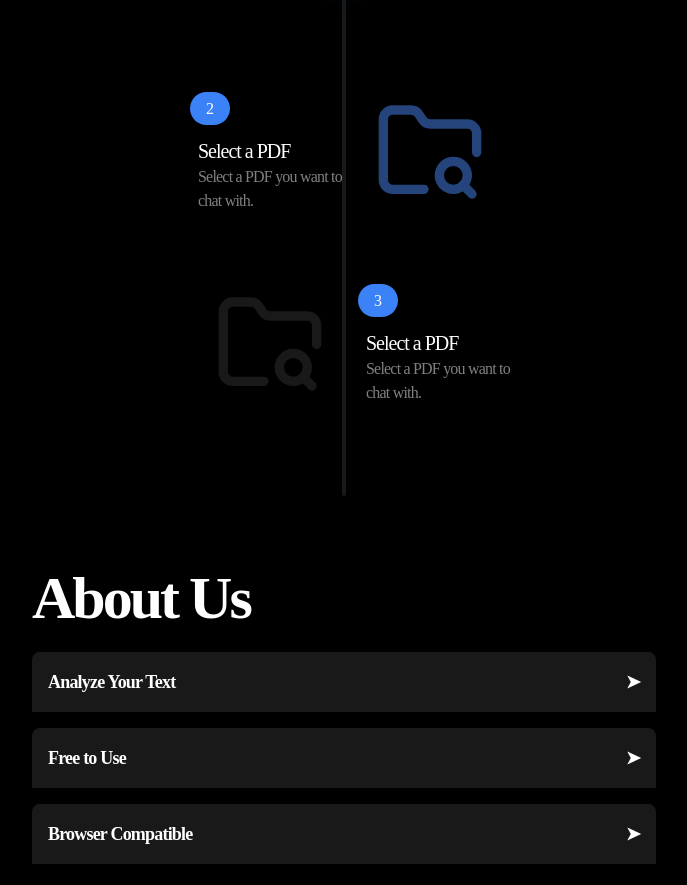
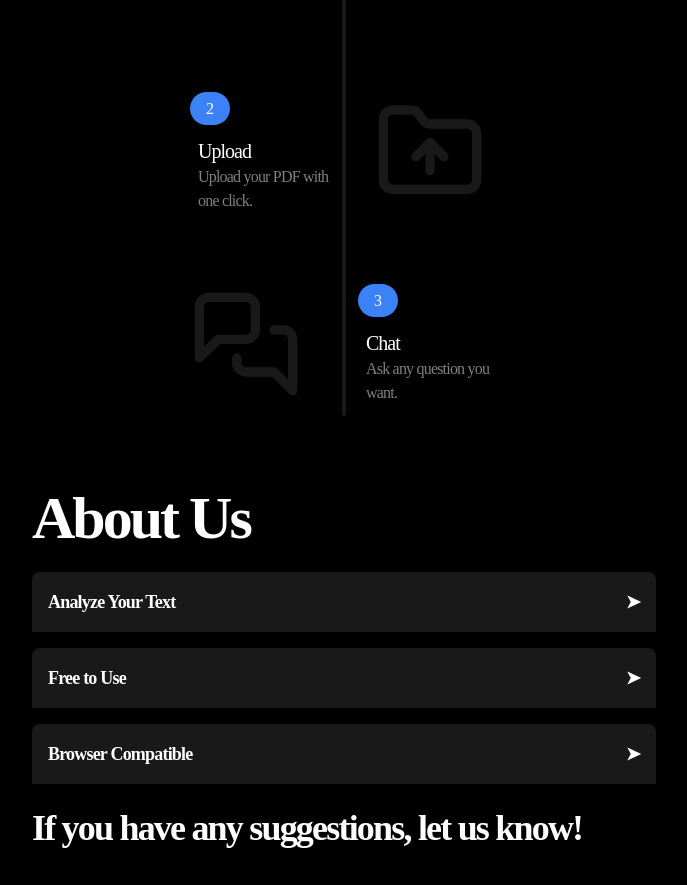
Before and after one commit to Piyushxz/SanityAI-DocumentSummerizer, a React (Vite) app: page / in a window 1280 px wide. Shown: the part 2152-3037 px from the top of the page, without its empty margins (296-983 px from the left). Built offline with nearby package versions, Linux system fonts and the light colour scheme; a web font is replaced by a local one.

Commit message:
added icon

```diff
--- /dev/null
+++ b/src/components/icons/MessagesIcon.tsx
@@ -0,0 +1,21 @@
+export const MessagesIcon = ({ size = 24, color = "currentColor", className = "" }) => {
+    return (
+      <svg
+        xmlns="http://www.w3.org/2000/svg"
+        width={size}
+        height={size}
+        viewBox="0 0 24 24"
+        fill="none"
+        stroke={color}
+        strokeWidth="2"
+        strokeLinecap="round"
+        strokeLinejoin="round"
+        className={`lucide lucide-messages-square ${className}`}
+      >
+        <path d="M14 9a2 2 0 0 1-2 2H6l-4 4V4a2 2 0 0 1 2-2h8a2 2 0 0 1 2 2z" />
+        <path d="M18 9h2a2 2 0 0 1 2 2v11l-4-4h-6a2 2 0 0 1-2-2v-1" />
+      </svg>
+    );
+  };
+
+  export default MessagesIcon;
--- /dev/null
+++ b/src/components/icons/UploadFolder.tsx
@@ -0,0 +1,22 @@
+export const UploadFolderIcon = ({ size = 24, color = "currentColor", className = "" }) => {
+    return (
+      <svg
+        xmlns="http://www.w3.org/2000/svg"
+        width={size}
+        height={size}
+        viewBox="0 0 24 24"
+        fill="none"
+        stroke={color}
+        strokeWidth="2"
+        strokeLinecap="round"
+        strokeLinejoin="round"
+        className={`lucide lucide-folder-up ${className}`}
+      >
+        <path d="M20 20a2 2 0 0 0 2-2V8a2 2 0 0 0-2-2h-7.9a2 2 0 0 1-1.69-.9L9.6 3.9A2 2 0 0 0 7.93 3H4a2 2 0 0 0-2 2v13a2 2 0 0 0 2 2Z" />
+        <path d="M12 10v6" />
+        <path d="m9 13 3-3 3 3" />
+      </svg>
+    );
+  };
+
+  export default UploadFolderIcon;
--- a/src/pages/Landing.tsx
+++ b/src/pages/Landing.tsx
@@ -6,6 +6,8 @@ import { useNavigate } from "react-router-dom";
 import { useRef } from "react";
 import { useTransform } from "motion/react";
 import SearchFolderIcon from "../components/icons/SearchFolderIcon";
+import UploadFolderIcon from "../components/icons/UploadFolder";
+import MessagesIcon from "../components/icons/MessagesIcon";
 
 export const Landing = () => {
   const navigate = useNavigate()
@@ -30,7 +32,7 @@ export const Landing = () => {
 
   const { scrollYProgress: iconScrollYProgress2 } = useScroll({
     target: iconRef2,
-    offset: ["center", "end"],
+    offset: ["center", "start"],
     axis: "y",
   });
 
@@ -44,7 +46,7 @@ export const Landing = () => {
 
 
   useMotionValueEvent(sectionScrollYProgress,"change",(latest)=>console.log(latest))
-  const pos = useTransform(sectionScrollYProgress,[0,1],["0px","470px"])
+  const pos = useTransform(sectionScrollYProgress,[0,1],["0px","55vh"])
   const col = useTransform(iconScrollYProgress,[0,1],["#191919","#3B82F6"])
   const col2 = useTransform(iconScrollYProgress2,[0,1],["#191919","#3B82F6"])
 
@@ -138,7 +140,7 @@ export const Landing = () => {
           <div className="w-full flex justify-center  ">
 
 
-            <div className="h-[90vh]  md:h-[80vh] bg-[#191919] w-1 rounded-lg">
+            <div className="h-[80vh] md:h-[50vh] lg:h-[70vh]  bg-[#191919] w-1 rounded-lg">
              <motion.span
             ref = {targetRef}
              style={{y:pos
@@ -173,13 +175,13 @@ export const Landing = () => {
             ref={iconRef2}
             style={{ color: col2 }}
             className="absolute mb-6  translate-x-8">
-              <SearchFolderIcon className="text-inherit size-28" />
+              <UploadFolderIcon className="text-inherit size-28" />
             </motion.div>
 
             <div className="w-40 h-24 mt-8 -translate-x-38 ">
               <span className="rounded-full font-primary bg-[#3B82F6] px-4 py-2 text-white ">2</span>
-              <h1 className="font-primary tracking-tighter font-normal text-xl text-white px-2 mt-4">Select a PDF</h1>
-              <h1 className="font-primary tracking-tighter font-normal text-md text-white/50 px-2">Select a PDF you want to chat with.</h1>
+              <h1 className="font-primary tracking-tighter font-normal text-xl text-white px-2 mt-4">Upload </h1>
+              <h1 className="font-primary tracking-tighter font-normal text-md text-white/50 px-2">Upload your PDF with one click.</h1>
 
             </div>
 
@@ -188,14 +190,14 @@ export const Landing = () => {
             <motion.div
             ref={iconRef3}
             style={{ color: col3 }}
-            className="absolute mb-6  -translate-x-32">
-              <SearchFolderIcon className="text-inherit size-28" />
+            className="absolute mb-6  -translate-x-38">
+              <MessagesIcon className="text-inherit size-28" />
             </motion.div>
 
             <div className="w-40 h-24 mt-8 translate-x-4 ">
               <span className="rounded-full font-primary bg-[#3B82F6] px-4 py-2 text-white ">3</span>
-              <h1 className="font-primary tracking-tighter font-normal text-xl text-white px-2 mt-4">Select a PDF</h1>
-              <h1 className="font-primary tracking-tighter font-normal text-md text-white/50 px-2">Select a PDF you want to chat with.</h1>
+              <h1 className="font-primary tracking-tighter font-normal text-xl text-white px-2 mt-4">Chat</h1>
+              <h1 className="font-primary tracking-tighter font-normal text-md text-white/50 px-2">Ask any question you want.</h1>
 
             </div>
 
```
